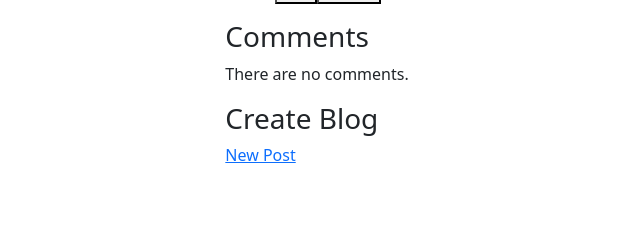
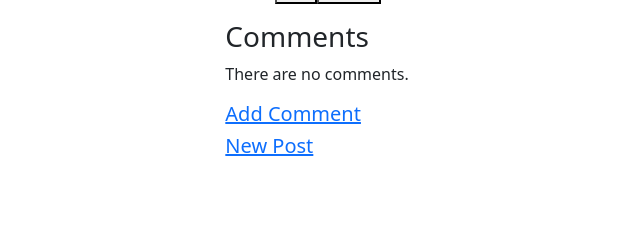
Before and after one commit to dnltv/diyblog, a Django app: template blog/templates/blog/blog_detail.html in a window 1280 px wide. Shown: the part 130-370 px from the top of the page, without its empty margins (0-640 px from the left). Run offline with Django 4.2, Linux system fonts and the light colour scheme; the template is opened without the code that fills it, so the values that code supplies are empty; some libraries are stand-ins or nearby versions.

Commit message:
Add Comment button

```diff
--- a/blog/templates/blog/blog_detail.html
+++ b/blog/templates/blog/blog_detail.html
@@ -30,8 +30,11 @@
         <p>There are no comments.</p>
         {% endif %}
 
-        <h3>Create Blog</h3>
-        <a href="{% url 'blog:blog_create'%}">New Post</a>
+        <h5><a href="{% url 'blog:comment_create' %}">Add Comment</a></h5>
+
+
+        <h5><a href="{% url 'blog:blog_create'%}">New Post</a></h5>
+
 
     </div>
 {% endblock %}
--- a/blog/views.py
+++ b/blog/views.py
@@ -84,7 +84,7 @@ class BlogDelete(DeleteView):
     success_url = reverse_lazy('blog:blogs')
 
 
-class CommentCreate(CreateView):
+class CommentCreate(CreateView, LoginRequiredMixin):
     model = Comment
     fields = '__all__'
 
```
